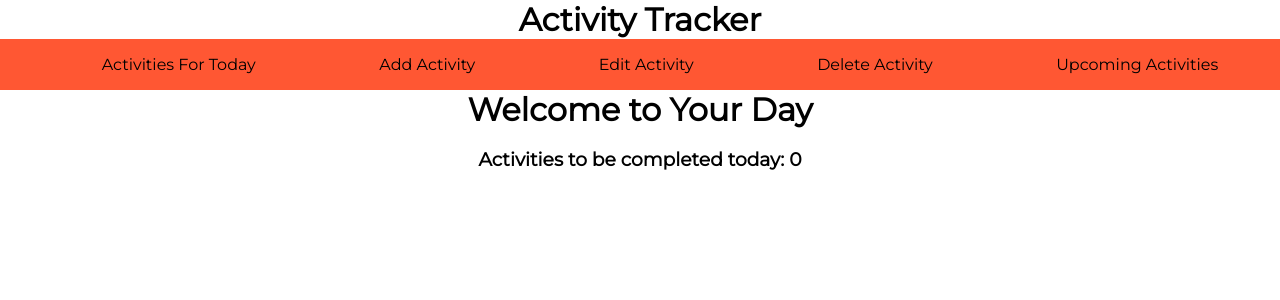
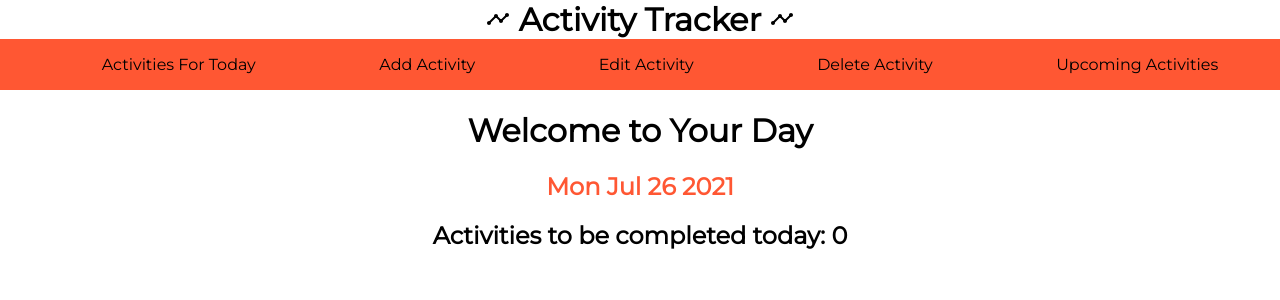
Before and after one commit to zahariaflavia/To-do-app, a React (Create React App) app in the folder to-do-app/: page / in a window 1280 px wide. Shown: the top 300 px of the page. Built offline with nearby package versions, Linux system fonts and the light colour scheme.

Commit message:
Fixed welcome layout

```diff
--- a/to-do-app/src/App.css
+++ b/to-do-app/src/App.css
@@ -22,7 +22,6 @@ text-align:center;
 
 .table td{
   padding: 15px 50px;
-  /* text-align: center; */
   text-align: start;
   font-weight: bold;
 }
@@ -98,3 +97,6 @@ input {
   margin:20px 0px;
   border-radius: 30px;
 }
+#date{
+  color:#FF5733;
+}
--- a/to-do-app/src/components/DeleteTask.js
+++ b/to-do-app/src/components/DeleteTask.js
@@ -21,7 +21,9 @@
 
         }
         return(<div className="items">
-            {tasks.filter((task)=>task.status==="incomplete").length===0?(<h2>There are no activities to pe displayed</h2>):( <table className="table">
+
+        {tasks.filter((task)=>task.status==="incomplete").length===0?(<h2>There are no activities to pe displayed</h2>):( <table className="table">
+        <tbody>
         {tasks.filter((task)=>task.status==="incomplete").sort(compareDates).map((task)=>{
 
             const {id,name,date}=task;
@@ -33,6 +35,7 @@
                 </tr>
             );
         })}
+        </tbody>
         </table>)}
 
         </div>);
--- a/to-do-app/src/components/DisplayActivities.js
+++ b/to-do-app/src/components/DisplayActivities.js
@@ -11,7 +11,7 @@
                     let aux=data.filter((d)=>d.date.slice(0,10).localeCompare(currentDate)>=0)
                     setTasks(aux);
                 }
-            },[])
+            },[currentDate])
 
             useEffect(()=>{
               localStorage.setItem("tasks",JSON.stringify(tasks));
@@ -22,13 +22,13 @@
                 aux[elementIndex]={...aux[elementIndex],status:"complete"};
                 setTasks(aux);
             }
-           console.log(tasks);
+            let aux=tasks.filter((task)=>task.date.slice(0,10)===currentDate);
             return <div className="items">
-                 <h1 >Welcome to Your Day</h1>
-
-                {(tasks.filter((task)=>task.date.slice(0,10)===currentDate).length!==0) && tasks.filter((task)=>{return task.status==='incomplete'&&
-                task.date.slice(0,10)===currentDate}).length===0?(<h2>Congratulations! You completed all your activities for today!</h2>):
-                (<h3>Activities to be completed today: {tasks.filter((task)=>{return task.status==='incomplete'&&task.date.slice(0,10)===currentDate}).length}</h3>)}
+                <div>
+                <h1>Welcome to Your Day</h1>
+                <h2 id="date">{today.toString().slice(0,15)}</h2>
+                {(aux.length!==0 && aux.filter((task)=>task.status==='incomplete').length===0)?(<h2>Congratulations! You finished all your activities for today!</h2>):(<h2>Activities to be completed today: {aux.filter((task)=>task.status==='incomplete').length}</h2>)}
+                </div>
                 <table className="table">
                     <tbody>
             {tasks.filter((task)=>{return task.status==='incomplete'&&task.date.slice(0,10)===currentDate}).map((task)=>{
--- a/to-do-app/src/components/EditTask.js
+++ b/to-do-app/src/components/EditTask.js
@@ -8,6 +8,10 @@
             const [edit,setEdit]=useState("");
             const [editText,setEditText]=useState("");
             const [dateEdit,setDateEdit]=useState(new Date());
+            const [nameError,setNameError]=useState("");
+            const [dateError,setDateError]=useState("");
+            let today = new Date();
+            let currentDate=today.toJSON().slice(0,10);
 
     useEffect(()=>{
     const data=JSON.parse(localStorage.getItem("tasks"));
@@ -21,6 +25,8 @@
     },[tasks])
         const compareDates=(t1,t2)=>t1.date.localeCompare(t2.date);
         const handleSave=(id)=>{
+            let aux=dateEdit.toJSON();
+            if(editText&&aux.localeCompare(currentDate)>=0){
             let aux=[...tasks];
             let elementIndex=tasks.findIndex((task)=>task.id===id)
             aux[elementIndex]={...aux[elementIndex],name:editText,date:dateEdit.toJSON()}
@@ -28,6 +34,23 @@
             setEditText("");
             setEdit("");
             setDateEdit(new Date());
+             }
+             else
+             if(!editText)
+             {
+                setNameError("The name input cannot be empty!")
+                setTimeout(() => {
+                  setNameError("");
+                }, 3000);
+             }
+             else
+             if(aux.localeCompare(currentDate)<0)
+             {
+                setDateError("The date cannot be in the past!")
+                setTimeout(() => {
+                  setDateError("");
+                }, 3000);
+             }
 
         }
         const handleEdit=(name,id,date)=>{
@@ -35,21 +58,21 @@
             setEdit(id);
             let d=moment.utc(date).toDate();
             setDateEdit(d);
-            console.log(d);
         }
 
             return (
                 <div>
                     <div className="items">
+                    {nameError&&<h5>{nameError}</h5>}
+                    {dateError&&<h5>{dateError}</h5>}
                     {tasks.filter((task)=>task.status==="incomplete").length===0?(<h2>There are no incomplete activities to be displayed</h2>):(<table className="table">
                         <tbody>
-
                 {tasks.filter((task)=>task.status==='incomplete').sort(compareDates).map((task)=>{
                     const {id,name,date}=task;
                     return(
                         <tr key={id}>
                         <td>{edit===id?(<DatePicker selected={dateEdit} onChange={(d) => setDateEdit(d)} />):(<td>{date.slice(0,10)}</td>)}</td>
-                        <td>{edit===id?(<input type="text" value={editText} onChange={(e)=>setEditText(e.target.value)}/>):(<td>{name}</td>)}</td>
+                        <td>{edit===id?(<input type="text" value={editText} onChange={(e)=>setEditText(e.target.value)} required/>):(<td>{name}</td>)}</td>
                         <td>{edit===id?(<button className="button" onClick={()=>handleSave(id)}>Save</button>):(<EditIcon onClick={()=>handleEdit(name,id,date)}/>)}</td>
                         </tr>
 
--- a/to-do-app/src/components/Header.js
+++ b/to-do-app/src/components/Header.js
@@ -1,7 +1,8 @@
+import TimelineIcon from '@material-ui/icons/Timeline';
 const Header=()=>{
 
     return <div className="items">
-      <h1>Activity Tracker</h1>
+      <h1><TimelineIcon/> Activity Tracker <TimelineIcon/></h1>
     </div>
 }
 
```
